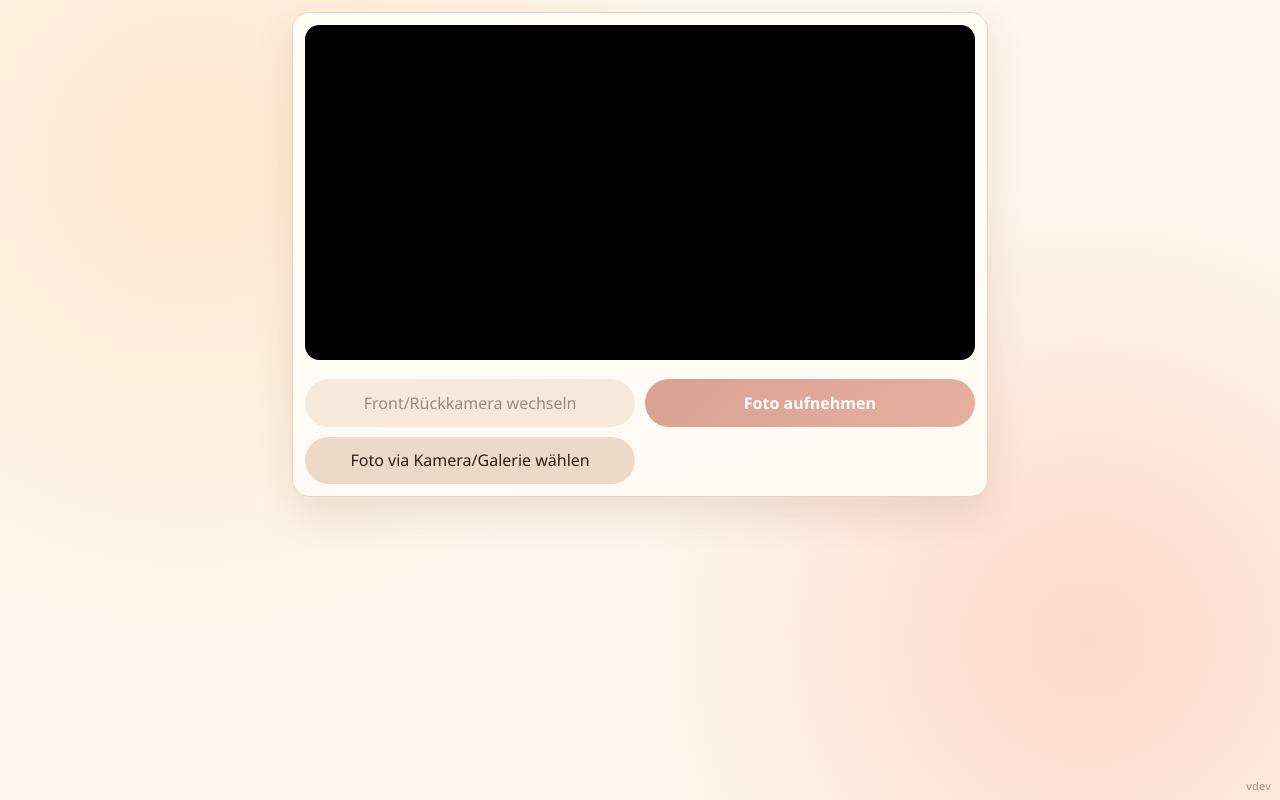
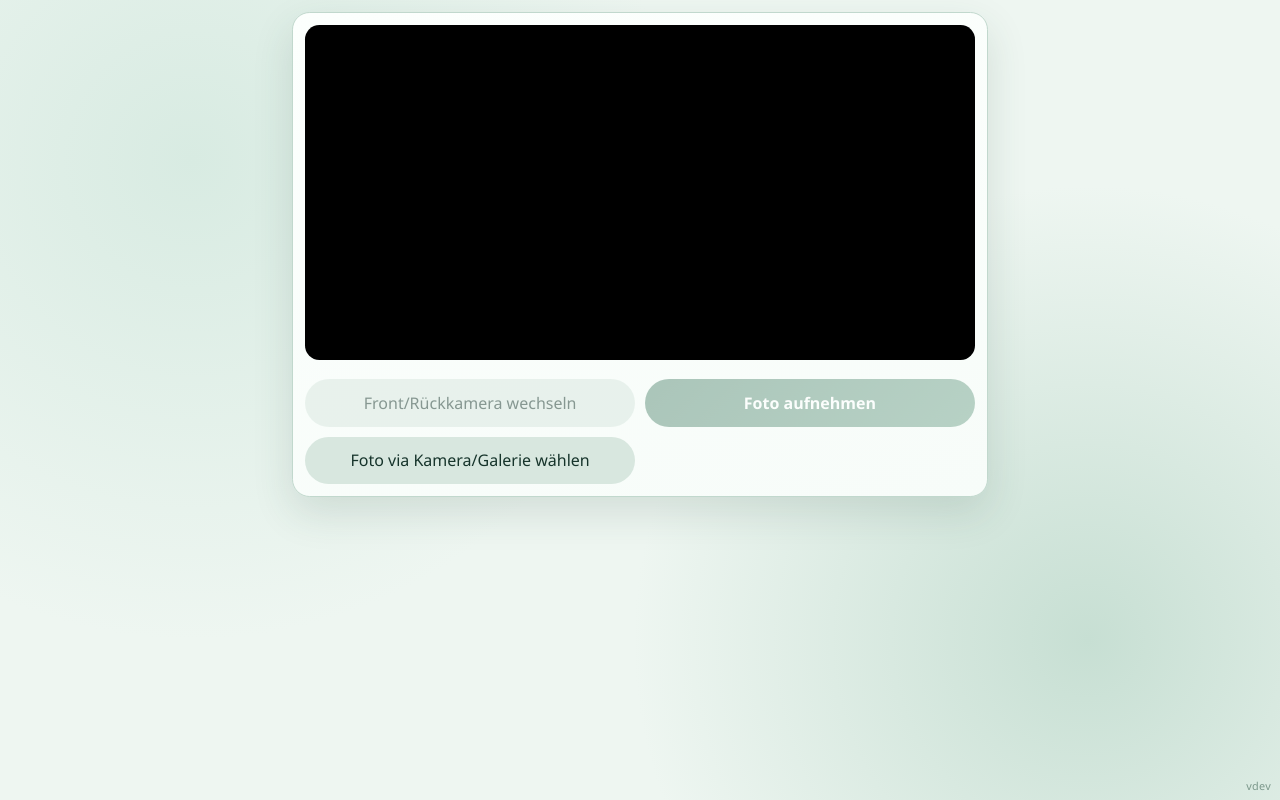
Before and after one commit to maximilianpohle/hochzeitskamera, a Flask app: page / in a window 1280 px wide. Run offline with Flask 3, Linux system fonts and the light colour scheme.

Commit message:
Update changelog to version 0.1.19; redesign frontend color scheme to Eucalyptus palette and enhance UI elements

```diff
--- a/static/style.css
+++ b/static/style.css
@@ -1,10 +1,10 @@
 :root {
-  --bg: #fdf7ed;
-  --card: #fffaf2;
-  --ink: #2c1b14;
-  --accent: #b24c36;
-  --accent-strong: #8f3a29;
-  --ok: #216740;
+  --bg: #eef6f1;
+  --card: #f7fcf9;
+  --ink: #17362d;
+  --accent: #5f8f7a;
+  --accent-strong: #3f6d5a;
+  --ok: #2f7a5e;
 }
 
 * {
@@ -16,8 +16,8 @@ body {
   font-family: "Avenir Next", "Segoe UI", sans-serif;
   color: var(--ink);
   background:
-    radial-gradient(circle at 15% 20%, #ffe8cf 0, transparent 38%),
-    radial-gradient(circle at 85% 80%, #ffd8ca 0, transparent 36%),
+    radial-gradient(circle at 15% 20%, #d8ebe2 0, transparent 38%),
+    radial-gradient(circle at 85% 80%, #c7dfd3 0, transparent 36%),
     var(--bg);
   min-height: 100vh;
 }
@@ -29,11 +29,11 @@ body {
 }
 
 .camera-card {
-  background: linear-gradient(165deg, #fffdf8, var(--card));
-  border: 1px solid #f1d3bc;
+  background: linear-gradient(165deg, #fcfffd, var(--card));
+  border: 1px solid #c1d8cd;
   border-radius: 1.1rem;
   padding: 0.75rem;
-  box-shadow: 0 16px 40px rgba(104, 49, 31, 0.12);
+  box-shadow: 0 16px 40px rgba(40, 78, 64, 0.14);
 }
 
 #preview {
@@ -55,12 +55,12 @@ button {
   border: none;
   border-radius: 999px;
   padding: 0.8rem 1rem;
-  background: #edd9c8;
-  color: #2e1e17;
+  background: #d8e7df;
+  color: #16342b;
 }
 
 button.primary {
-  background: linear-gradient(135deg, var(--accent), #cc684f);
+  background: linear-gradient(135deg, var(--accent), #79a892);
   color: #fff;
   font-weight: 700;
 }
@@ -85,9 +85,9 @@ button:disabled {
 
 .toast {
   border-radius: 0.8rem;
-  border: 1px solid #f1d3bc;
-  background: rgba(255, 250, 242, 0.97);
-  box-shadow: 0 10px 28px rgba(61, 23, 12, 0.2);
+  border: 1px solid #c1d8cd;
+  background: rgba(247, 252, 249, 0.97);
+  box-shadow: 0 10px 28px rgba(28, 58, 48, 0.2);
   color: var(--ink);
   font-weight: 600;
   padding: 0.75rem 0.9rem;
@@ -110,9 +110,9 @@ button:disabled {
 }
 
 .toast-action-btn {
-  border: 1px solid #d9bda8;
-  background: #fff;
-  color: #3a261d;
+  border: 1px solid #adc8ba;
+  background: #eff8f3;
+  color: #1e4337;
   border-radius: 999px;
   font-weight: 700;
   padding: 0.45rem 0.75rem;
@@ -131,13 +131,13 @@ button:disabled {
 }
 
 .toast.ok {
-  border-color: #9cc7b0;
+  border-color: #8ebaa7;
   color: var(--ok);
 }
 
 .toast.error {
-  border-color: #dfb1b6;
-  color: #9a1b25;
+  border-color: #98bcae;
+  color: #2f5d4c;
 }
 
 .app-version {
@@ -147,7 +147,7 @@ button:disabled {
   font-size: 0.68rem;
   letter-spacing: 0.03em;
   opacity: 0.55;
-  color: #5a4539;
+  color: #305646;
   z-index: 900;
   user-select: none;
   pointer-events: none;
```
Also changed, not shown: CHANGELOG.md, 1 other file.
